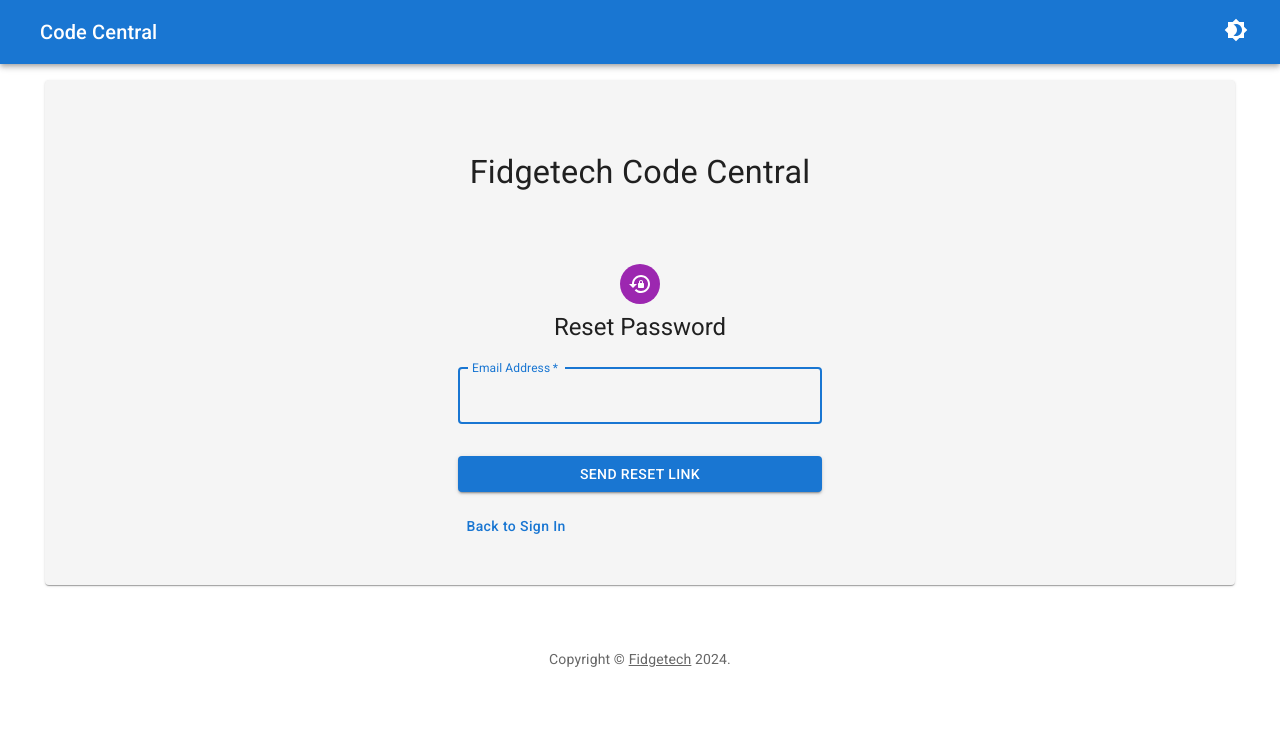
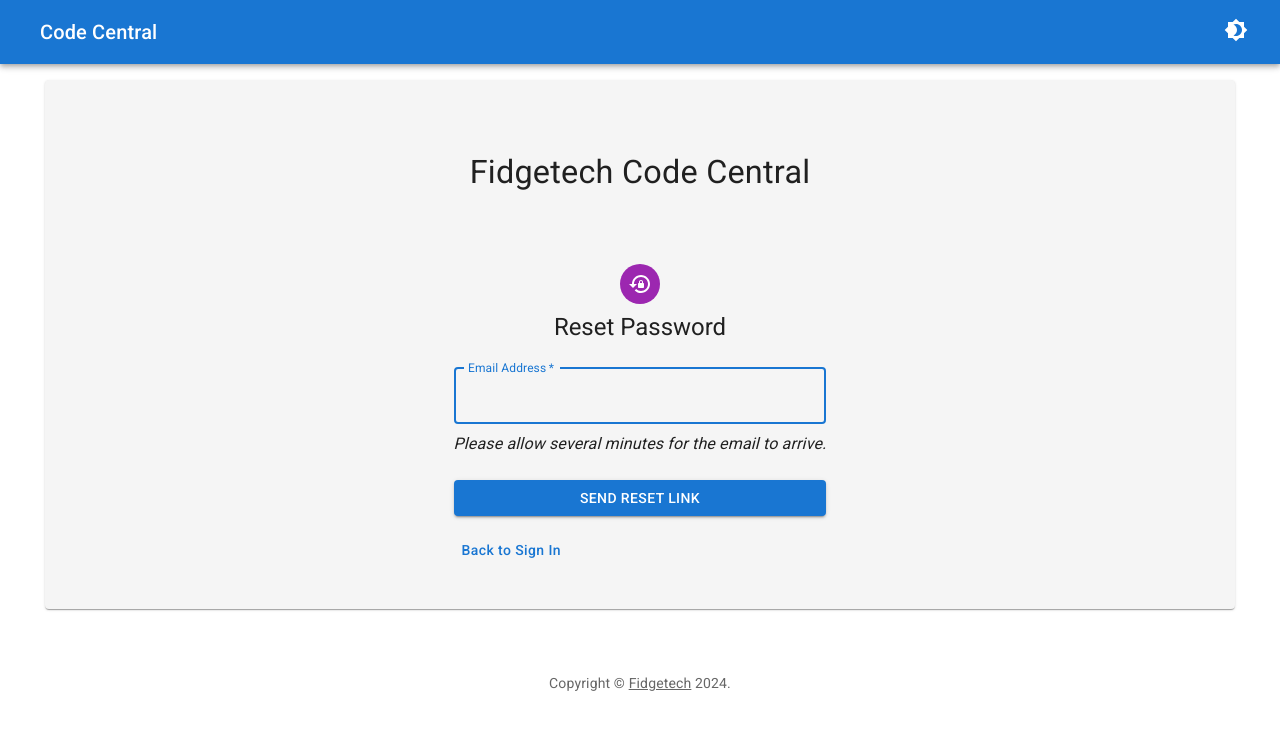
Before and after one commit to fidgetech/fidgetcode, a React (Vite) app: page /login in a window 1280 px wide. Both pictures are taken after a click on the button "Forgot password?". Shown: the top 730 px of the page. Built offline with nearby package versions, Linux system fonts and the light colour scheme; no server answers.

Commit message:
add note about password reset email delay

```diff
--- a/src/components/Auth/PasswordReset.jsx
+++ b/src/components/Auth/PasswordReset.jsx
@@ -1,6 +1,6 @@
 import { useState } from 'react';
 import { auth } from 'services/firebase.js';
-import { Alert, Button, Grid, Box, TextField } from '@mui/material';
+import { Typography, Alert, Button, Grid, Box, TextField } from '@mui/material';
 import { sendPasswordResetEmail } from 'firebase/auth';
 import Loading from 'components/Layout/Loading';
 import { useNotification } from 'contexts/NotificationContext';
@@ -18,7 +18,7 @@
     const email = data.get('email');
     try {
       await sendPasswordResetEmail(auth, email);
-      setNotification('Sent password reset email');
+      setNotification('Sent password reset email. (It may take several minutes to arrive.)');
       toggleReset();
     } catch (error) {
       setLoading(false);
@@ -43,6 +43,7 @@
         autoComplete="email"
         autoFocus
       />
+      <Typography><em>Please allow several minutes for the email to arrive.</em></Typography>
       <Button type="submit" fullWidth variant="contained" sx={{ mt: 3, mb: 2 }}>
         Send Reset Link
       </Button>
```
